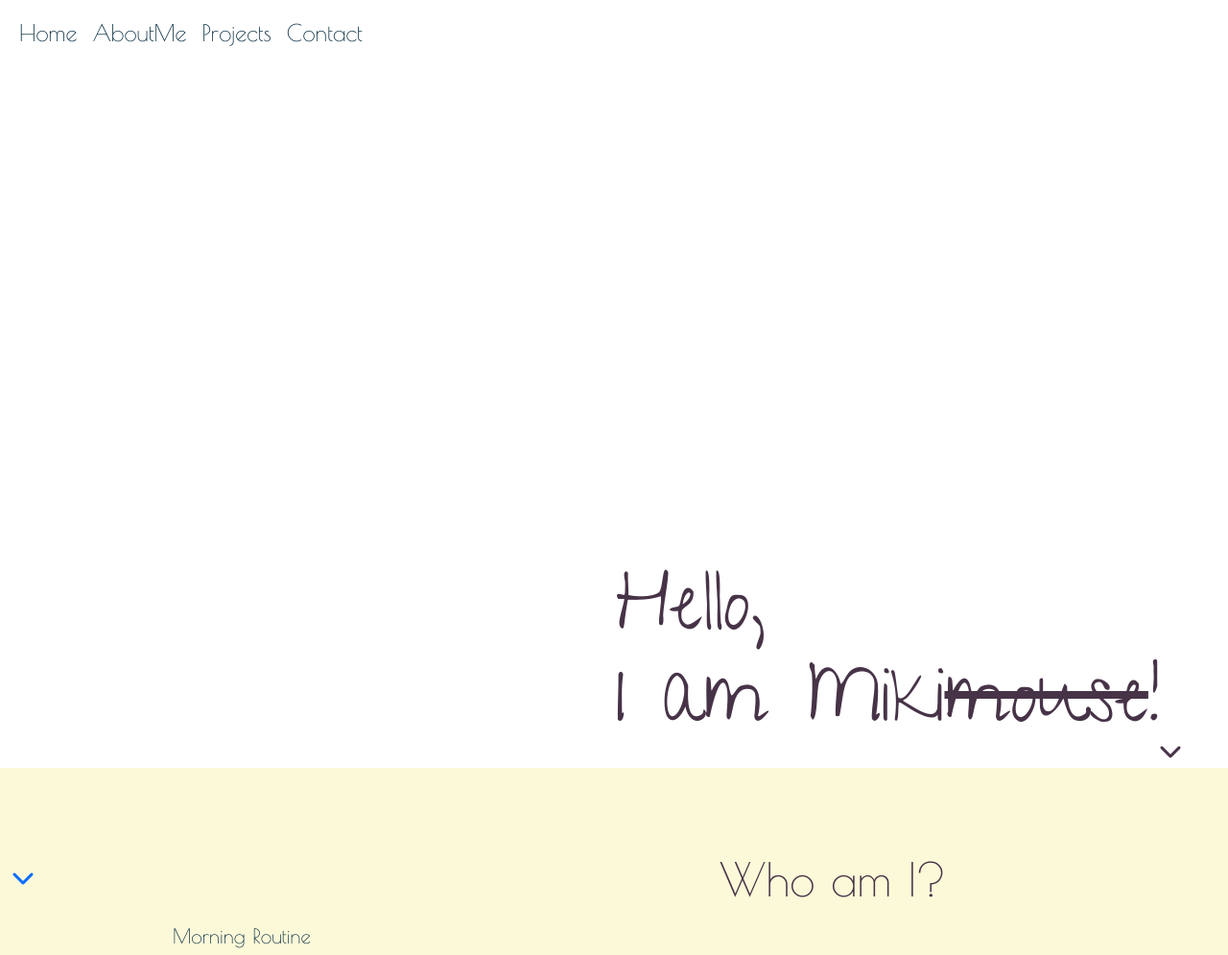
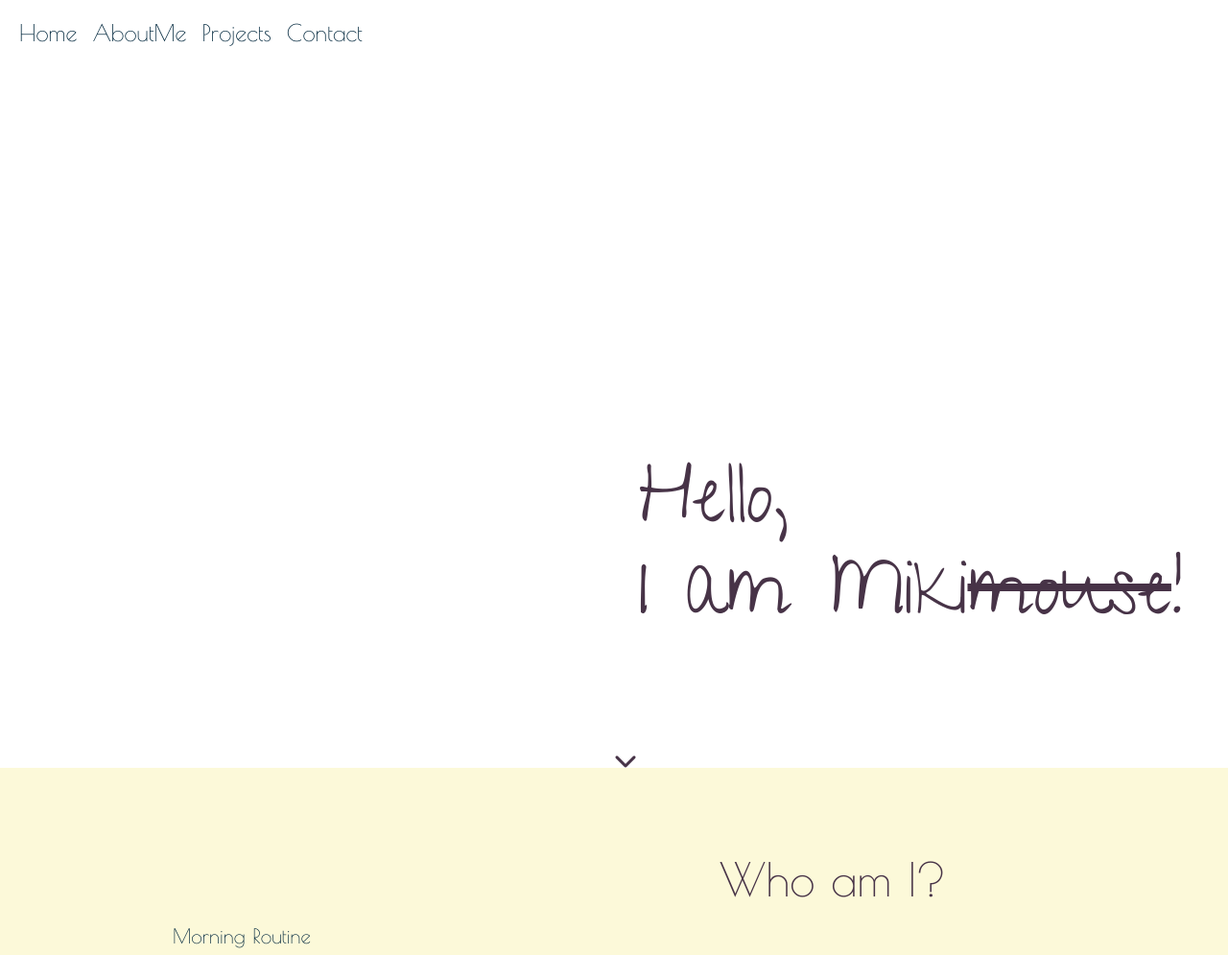
Before and after one commit to M-123-456/UIUX-project, a website: page index.html in a window 1280 px wide. Shown: the top 995 px of the page at 96% size. Drawn offline with nearby package versions, Linux system fonts and the light colour scheme.

Commit message:
arrow added

```diff
--- a/index.html
+++ b/index.html
@@ -12,13 +12,9 @@
     <title>Document</title>
   </head>
   <body>
-    <!-- main -->
-    <main>
-      <!-- section headline -->
-      <section
-        id="headline"
-        class="container-fluid d-flex justify-content-center align-items-center justify-content-lg-end align-items-lg-end px-5 position-relative"
-      >
+    <!-- header -->
+    <header>
+
        <!-- navigation -->
        <nav class="navbar navbar-expand-lg navbar-light fixed-top">
         <div class="container-fluid">
@@ -53,10 +49,19 @@
                 <a class="nav-link text-perussian_blue" href="#contact">Contact</a>
               </li>
             </ul>
-
           </div>
         </div>
       </nav>
+
+    </header>
+
+    <!-- main -->
+    <main>
+      <!-- section headline -->
+      <section
+        id="headline"
+        class="container-fluid d-flex justify-content-center align-items-center align-items-lg-end justify-content-lg-end align-items-lg-end px-5 position-relative"
+      >
 
           <!-- greeting -->
           <p class="greeting text-violet display-1">
@@ -64,13 +69,14 @@
             I am Miki<span class="text-decoration-line-through">mouse</span>!
           </p>
 
-          <a href="#about_me" class="next"><i class="fas fa-chevron-down text-violet"></i></a>
+          <!-- scroll button -->
+          <a href="#about_me" class="next position-absolute bottom-0 start-50"><i class="fas fa-chevron-down text-violet"></i></a>
 
         </section>
 
       <!-- section about me -->
-      <section id="about_me" class="container-fluid bg-yellow">
-        <div class="fixing_div position-relative">
+      <section id="about_me" class="container-fluid bg-yellow position-relative">
+
           <div class="container-flipcards d-flex flex-column gap-3 py-5">
             <div class="flip-card large right-top">
               <div class="flip-card-inner position-relative">
@@ -113,15 +119,14 @@
               </div>
             </div>
           </div>
-          <a href="#about_me"><i class="fas fa-chevron-down"></i></a>
-        </div>
 
-
+          <!-- scroll button -->
+          <a href="#projects" class="next position-absolute bottom-0 start-50"><i class="fas fa-chevron-down text-violet"></i></a>
 
       </section>
 
       <!-- section projects -->
-      <section id="projects" class="container-fluid bg-ivory py-5">
+      <section id="projects" class="container-fluid bg-ivory py-5 position-relative">
         <h1 class="pt-5">Check out my projects!</h1>
           <div class="row row-cols-1 row-cols-md-2 mt-2 g-4">
             <div class="col">
@@ -161,6 +166,9 @@
               </div>
             </div>
           </div>
+
+          <!-- scroll button -->
+          <a href="#contact" class="next position-absolute bottom-0 start-50"><i class="fas fa-chevron-down text-violet"></i></a>
       </section>
 
       <!-- section contact -->
--- a/scss/main.scss
+++ b/scss/main.scss
@@ -50,18 +50,31 @@ section {
   min-height: 100vh;
 }
 
-.fixing-div {
-  height: 100%;
+// * {
+//   border: solid black 1px;
+// }
+
+// go to next page button
+.next {
+  animation: down 2s infinite;
 }
 
-.next {
-  position: absolute;
-  bottom: 0;
-  left: 50;
-}
-
-* {
-  border: solid black 1px;
+@keyframes down {
+  0% {
+    transform: translate(0, 0);
+  }
+  40% {
+    transform: translate(0 15px);
+  }
+  50% {
+    transform: translate(0, 10px);
+  }
+  70% {
+    transform: translate(0 -10px);
+  }
+  100% {
+    transform: translate(0, 0);
+  }
 }
 
 //typography
@@ -77,6 +90,9 @@ body {
 }
 
 ///headline///
+#headline {
+  padding: 7rem;
+}
 
 // background
 #headline {
```
Also changed, not shown: styles/main.css, 1 other file. Lines whose indentation alone changed are shown as unchanged.
